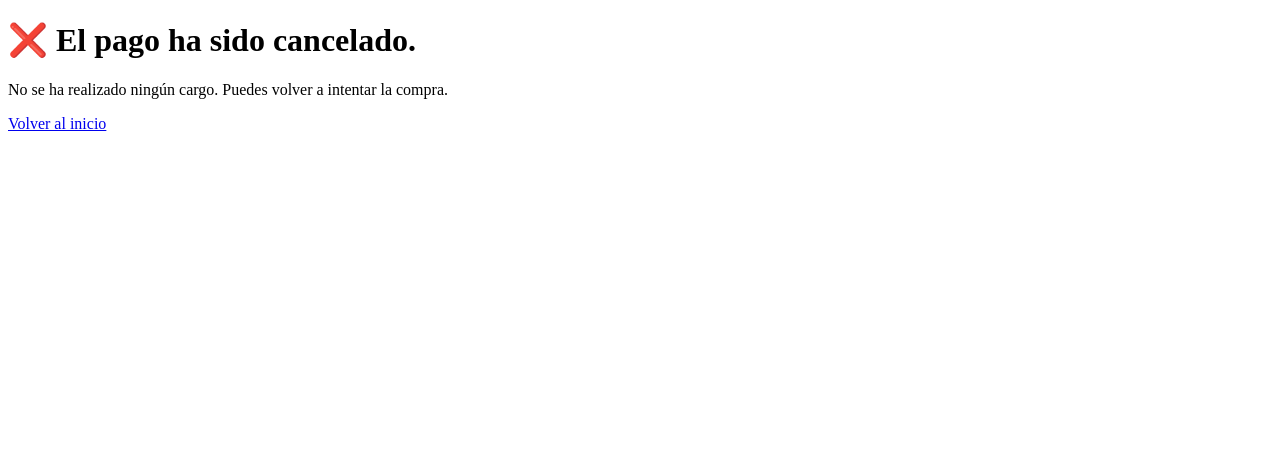
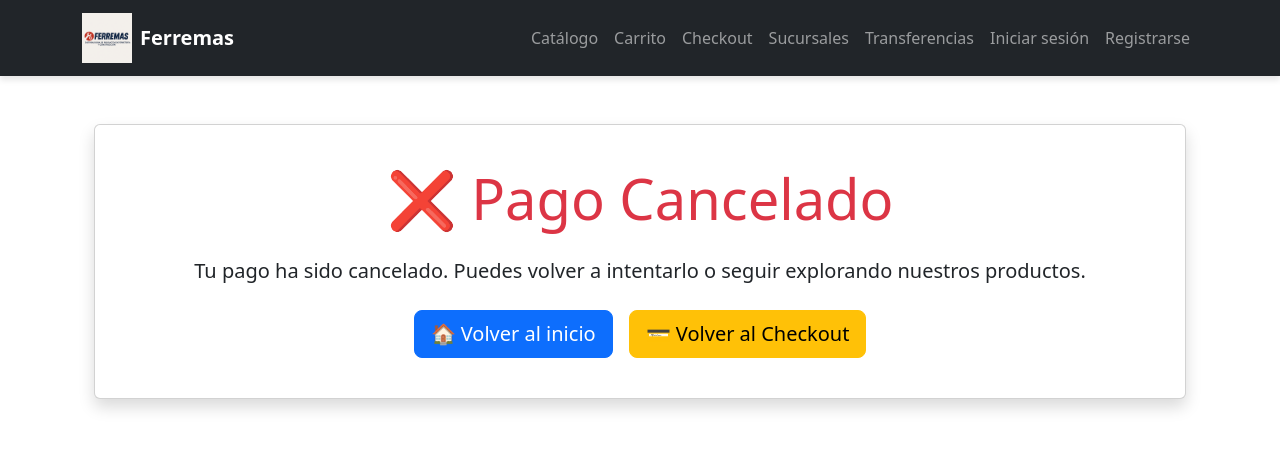
Before and after one commit to dannielr24/PROYECTO_FERREMAS, a Django app: page /payment/cancel/ in a window 1280 px wide. Shown: the top 449 px of the page. Run offline with Django 4.2, Linux system fonts and the light colour scheme.

Commit message:
Cancelar Compra

```diff
--- a/pagos_api/templates/cancel.html
+++ b/pagos_api/templates/cancel.html
@@ -1,12 +1,19 @@
-<!DOCTYPE html>
-<html lang="es">
-<head>
-    <meta charset="UTF-8">
-    <title>Pago cancelado</title>
-</head>
-<body>
-    <h1>❌ El pago ha sido cancelado.</h1>
-    <p>No se ha realizado ningún cargo. Puedes volver a intentar la compra.</p>
-    <a href="/">Volver al inicio</a>
-</body>
-</html>
+{% extends 'base.html' %}
+
+{% block content %}
+
+<div class="container text-center mt-5">
+    <div class="card shadow p-4">
+        <div class="card-body">
+            <h1 class="text-danger display-4 mb-4">❌ Pago Cancelado</h1>
+            <p class="lead mb-4">Tu pago ha sido cancelado. Puedes volver a intentarlo o seguir explorando nuestros productos.</p>
+
+            <div class="d-flex justify-content-center gap-3">
+                <a href="/" class="btn btn-primary btn-lg">🏠 Volver al inicio</a>
+                <a href="{% url 'checkout' %}" class="btn btn-warning btn-lg">💳 Volver al Checkout</a>
+            </div>
+        </div>
+    </div>
+</div>
+
+{% endblock %}
```
Also changed, not shown: db.sqlite3.
